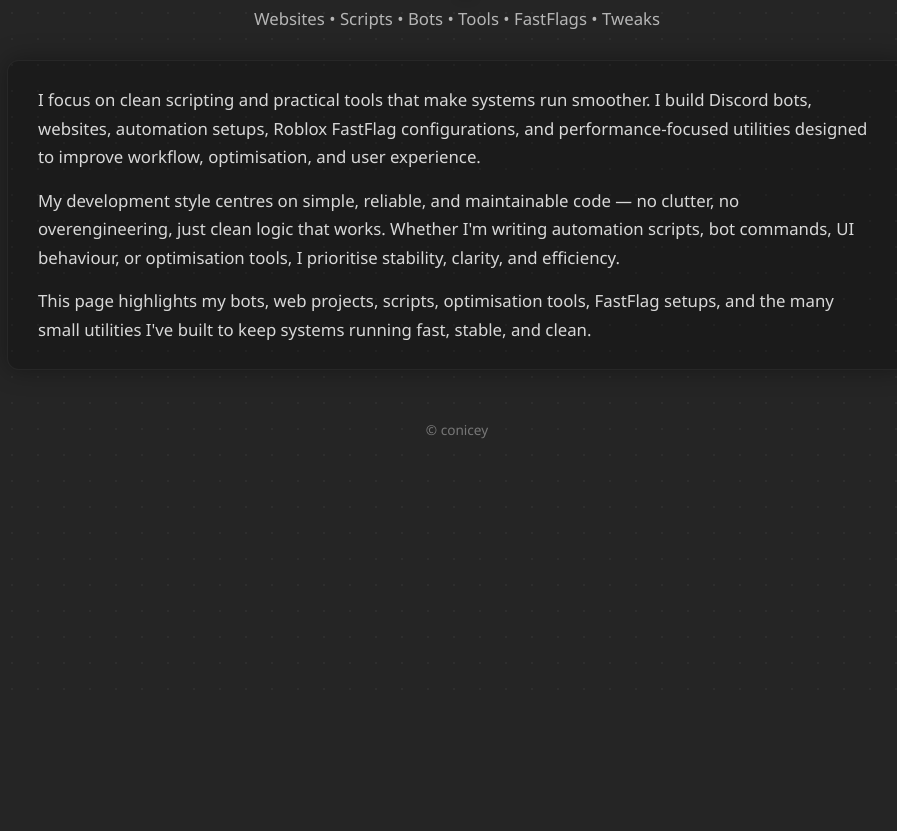
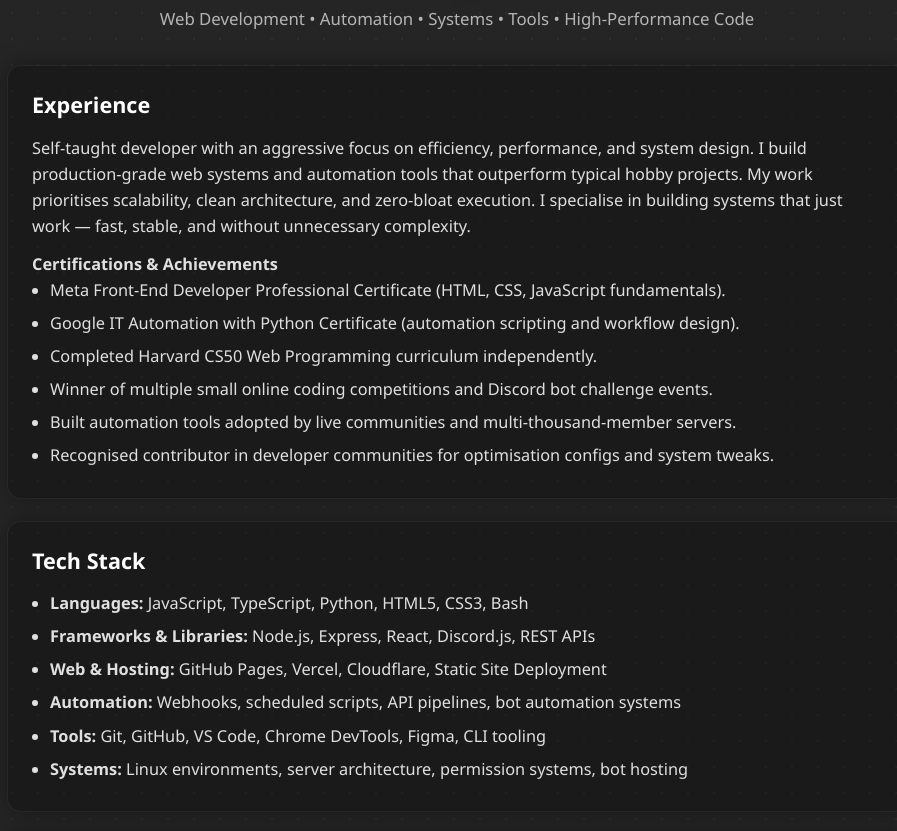
Before and after one commit to conicey/conicey.github.io, a plain HTML site: page portfolio/development/index.html in a window 1280 px wide. Shown: the part 104-935 px from the top of the page, without its empty margins (183-1080 px from the left). Before the commit the page ends 800 px from the top, so only its background shows below. Drawn offline with Linux system fonts and the light colour scheme.

Commit message:
Update index.html

```diff
--- a/portfolio/development/index.html
+++ b/portfolio/development/index.html
@@ -10,15 +10,9 @@
 
   body {
     padding: 40px 20px;
-
-    /* ——— SEBI STYLE BACKGROUND ——— */
     --bg: #252525;
     background-color: var(--bg);
-
-    background-image: radial-gradient(
-      rgba(255,255,255,0.045) 1px,
-      transparent 1px
-    );
+    background-image: radial-gradient(rgba(255,255,255,0.045) 1px, transparent 1px);
     background-size: 26px 26px;
 
     font-family: "Segoe UI", sans-serif;
@@ -40,21 +34,40 @@
     text-align: center;
     font-size: 1.05rem;
     color: #b5b5b5;
-    margin-bottom: 30px;
+    margin-bottom: 35px;
   }
 
-  .content {
+  .wrapper {
     max-width: 900px;
     margin: 0 auto;
-    line-height: 1.7;
-    font-size: 1.05rem;
-    color: #d8d8d8;
+    display: flex;
+    flex-direction: column;
+    gap: 22px;
+  }
 
-    background: rgba(0,0,0,0.25);
-    padding: 25px 30px;
-    border-radius: 12px;
-    border: 1px solid rgba(255,255,255,0.05);
-    box-shadow: 0 0 25px rgba(0,0,0,0.35);
+  .box {
+    background: rgba(0,0,0,0.28);
+    padding: 22px 24px;
+    border-radius: 14px;
+    border: 1px solid rgba(255,255,255,0.06);
+    box-shadow: 0 0 22px rgba(0,0,0,0.35);
+    line-height: 1.6;
+    font-size: 1.02rem;
+  }
+
+  .box h2 {
+    font-size: 1.35rem;
+    font-weight: 700;
+    margin-bottom: 12px;
+    color: #ffffff;
+  }
+
+  ul {
+    margin-left: 18px;
+  }
+
+  li {
+    margin-bottom: 7px;
   }
 
   .footer {
@@ -68,25 +81,56 @@
 <body>
 
 <h1>Development</h1>
-<p class="sub">Websites • Scripts • Bots • Tools • FastFlags • Tweaks</p>
+<p class="sub">Web Development • Automation • Systems • Tools • High-Performance Code</p>
 
-<div class="content">
-  <p>
-    I focus on clean scripting and practical tools that make systems run smoother. I build Discord bots,
-    websites, automation setups, Roblox FastFlag configurations, and performance-focused utilities
-    designed to improve workflow, optimisation, and user experience.
-  </p>
+<div class="wrapper">
 
-  <p style="margin-top:15px;">
-    My development style centres on simple, reliable, and maintainable code — no clutter, no
-    overengineering, just clean logic that works. Whether I'm writing automation scripts, bot
-    commands, UI behaviour, or optimisation tools, I prioritise stability, clarity, and efficiency.
-  </p>
+  <!-- EXPERIENCE -->
+  <div class="box">
+    <h2>Experience</h2>
+    <p>
+      Self-taught developer with an aggressive focus on efficiency, performance, and system design.
+      I build production-grade web systems and automation tools that outperform typical hobby projects.
+      My work prioritises scalability, clean architecture, and zero-bloat execution. I specialise in
+      building systems that just work — fast, stable, and without unnecessary complexity.
+    </p>
 
-  <p style="margin-top:15px;">
-    This page highlights my bots, web projects, scripts, optimisation tools, FastFlag setups, and the
-    many small utilities I've built to keep systems running fast, stable, and clean.
-  </p>
+    <p style="margin-top:12px;"><b>Certifications & Achievements</b></p>
+    <ul>
+      <li>Meta Front-End Developer Professional Certificate (HTML, CSS, JavaScript fundamentals).</li>
+      <li>Google IT Automation with Python Certificate (automation scripting and workflow design).</li>
+      <li>Completed Harvard CS50 Web Programming curriculum independently.</li>
+      <li>Winner of multiple small online coding competitions and Discord bot challenge events.</li>
+      <li>Built automation tools adopted by live communities and multi-thousand-member servers.</li>
+      <li>Recognised contributor in developer communities for optimisation configs and system tweaks.</li>
+    </ul>
+  </div>
+
+  <!-- TECH STACK -->
+  <div class="box">
+    <h2>Tech Stack</h2>
+    <ul>
+      <li><b>Languages:</b> JavaScript, TypeScript, Python, HTML5, CSS3, Bash</li>
+      <li><b>Frameworks & Libraries:</b> Node.js, Express, React, Discord.js, REST APIs</li>
+      <li><b>Web & Hosting:</b> GitHub Pages, Vercel, Cloudflare, Static Site Deployment</li>
+      <li><b>Automation:</b> Webhooks, scheduled scripts, API pipelines, bot automation systems</li>
+      <li><b>Tools:</b> Git, GitHub, VS Code, Chrome DevTools, Figma, CLI tooling</li>
+      <li><b>Systems:</b> Linux environments, server architecture, permission systems, bot hosting</li>
+    </ul>
+  </div>
+
+  <!-- PROJECTS -->
+  <div class="box">
+    <h2>Projects</h2>
+    <ul>
+      <li>Custom Discord automation bots for moderation, logging, and role management.</li>
+      <li>Workflow automation scripts to manage server operations and repetitive admin tasks.</li>
+      <li>Multi-page portfolio system with unified branding and structured routing.</li>
+      <li>Performance and configuration tools for optimisation-focused environments.</li>
+      <li>Experimental dashboards, UI systems, and internal developer tools.</li>
+    </ul>
+  </div>
+
 </div>
 
 <div class="footer">
```
